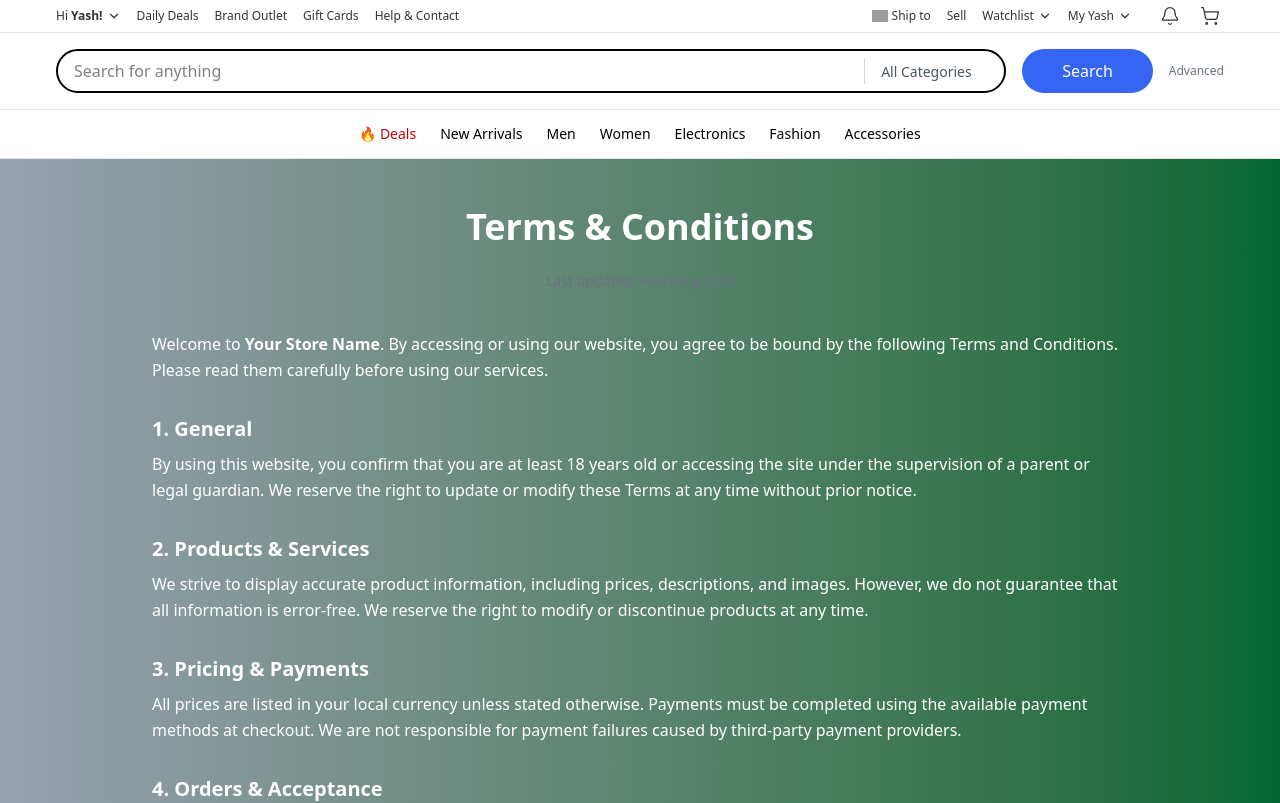
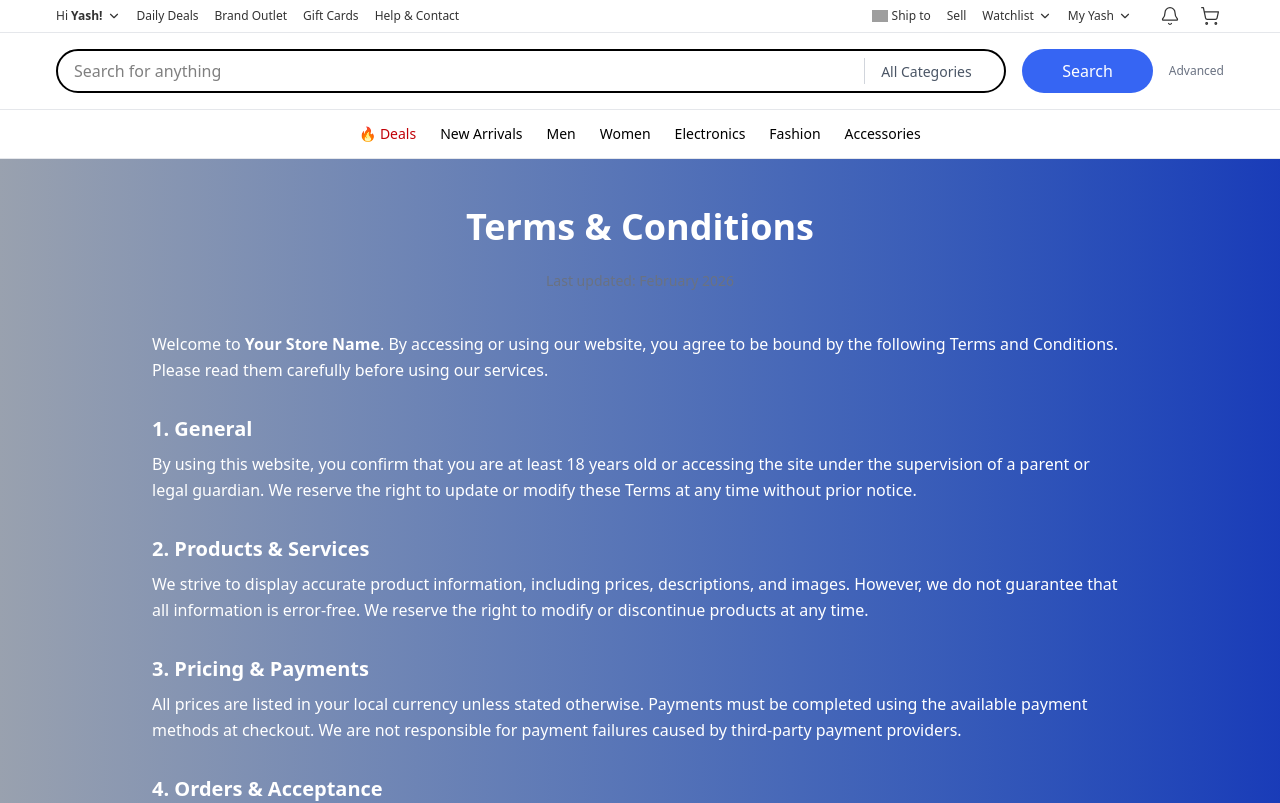
Before and after one commit to yasarahasini/Ecommerce-website, a Next.js app in the folder frontend/: page /terms-condition in a window 1280 px wide. Shown: the top 803 px of the page. Built offline with nearby package versions, Linux system fonts and the light colour scheme; grey boxes are pictures that could not be loaded.

Commit message:
update pages

```diff
--- a/frontend/app/(user)/terms-condition/page.tsx
+++ b/frontend/app/(user)/terms-condition/page.tsx
@@ -2,7 +2,7 @@ import React from "react";
 
 export default function TermsPage() {
   return (
-    <div className="bg-gradient-to-r from-gray-400 to-green-800 text-white min-h-screen">
+    <div className="bg-gradient-to-r from-gray-400 to-blue-800 text-white min-h-screen">
       <div className="max-w-5xl mx-auto px-6 py-12">
         <h1 className="text-4xl font-bold mb-6 text-center">
           Terms & Conditions
```
